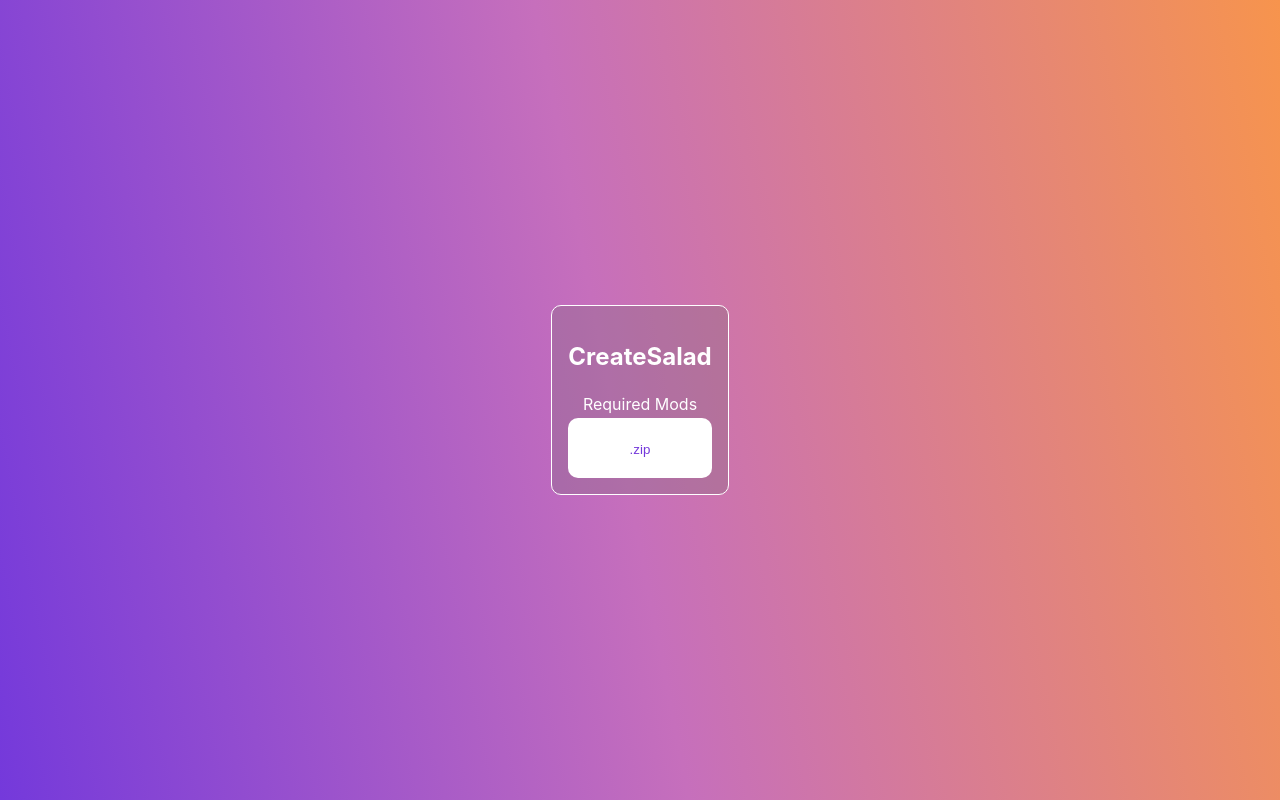
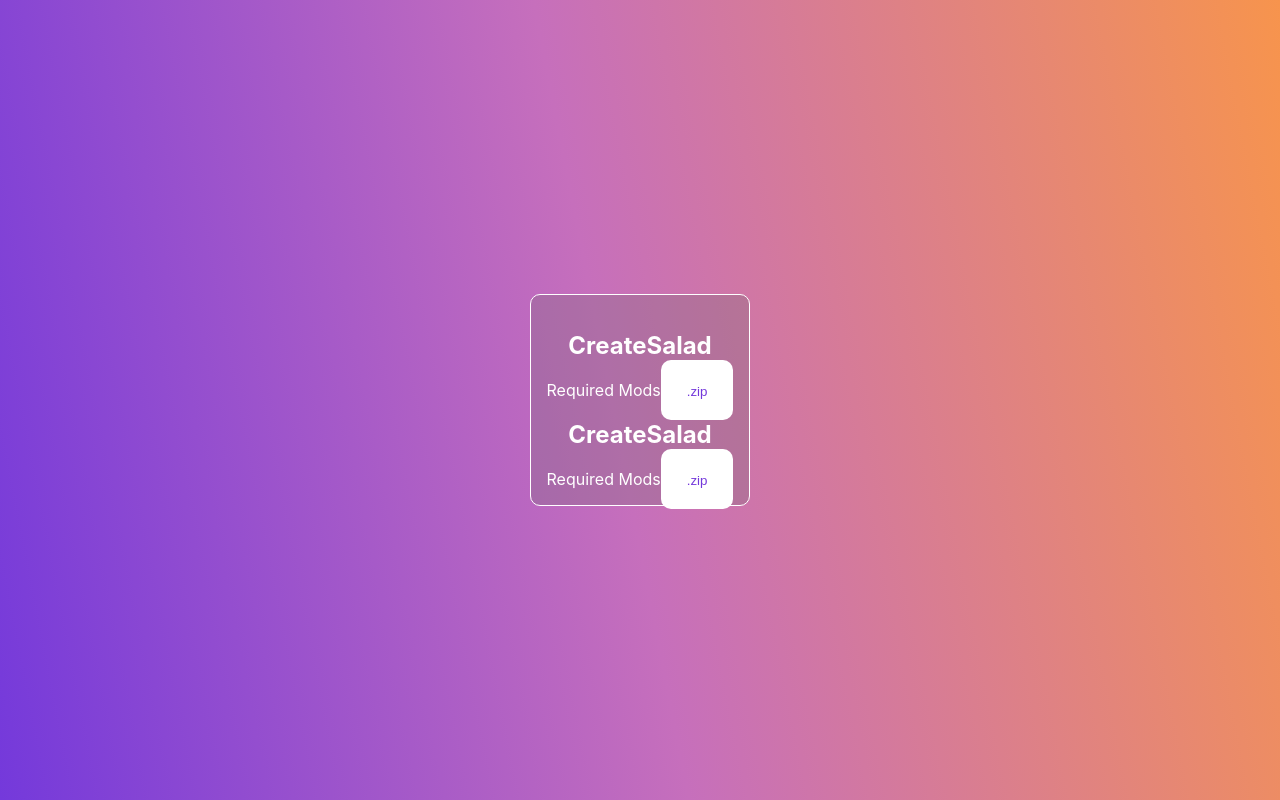
Before and after one commit to Gussi22/fruitsalad.github.io, a React (Create React App) app: page / in a window 1280 px wide. Built offline with nearby package versions, Linux system fonts and the light colour scheme.

Commit message:
Fixing css

```diff
--- a/src/App.js
+++ b/src/App.js
@@ -3,17 +3,9 @@ import React, { useState } from 'react';
 import Create from './components/Create/Create';
 
 function App() {
-  const [currentForm, setCurrentForm] = useState('login');
-
-  const toggleForm = (formName) => {
-    setCurrentForm(formName);
-  }
-
   return (
     <div className='App'>
-      <div>
-        <Create />
-      </div>
+      <Create />
     </div>
   );
 }
--- a/src/components/Create/Create.jsx
+++ b/src/components/Create/Create.jsx
@@ -4,6 +4,7 @@ import CreateSaladRequired from "../../Downloads/CreateSalad_Required.zip"
 export const Create = (props) => {
     return (
         <div className="createHome">
+            <div>
                 <h2>CreateSalad</h2>
                 <label>Required Mods</label>
                 <a
@@ -15,6 +16,19 @@ export const Create = (props) => {
                     <button className="link-btn">.zip</button>
                 </a>
             </div>
+            <div>
+                <h2>CreateSalad</h2>
+                <label>Required Mods</label>
+                <a
+                href={CreateSaladRequired}
+                download="CreateSalad_Required"
+                target="_blank"
+                rel="noopener noreferrer"
+                >
+                    <button className="link-btn">.zip</button>
+                </a>
+            </div>
+        </div>
     )
 }
 
```
Lines whose indentation alone changed are shown as unchanged.
